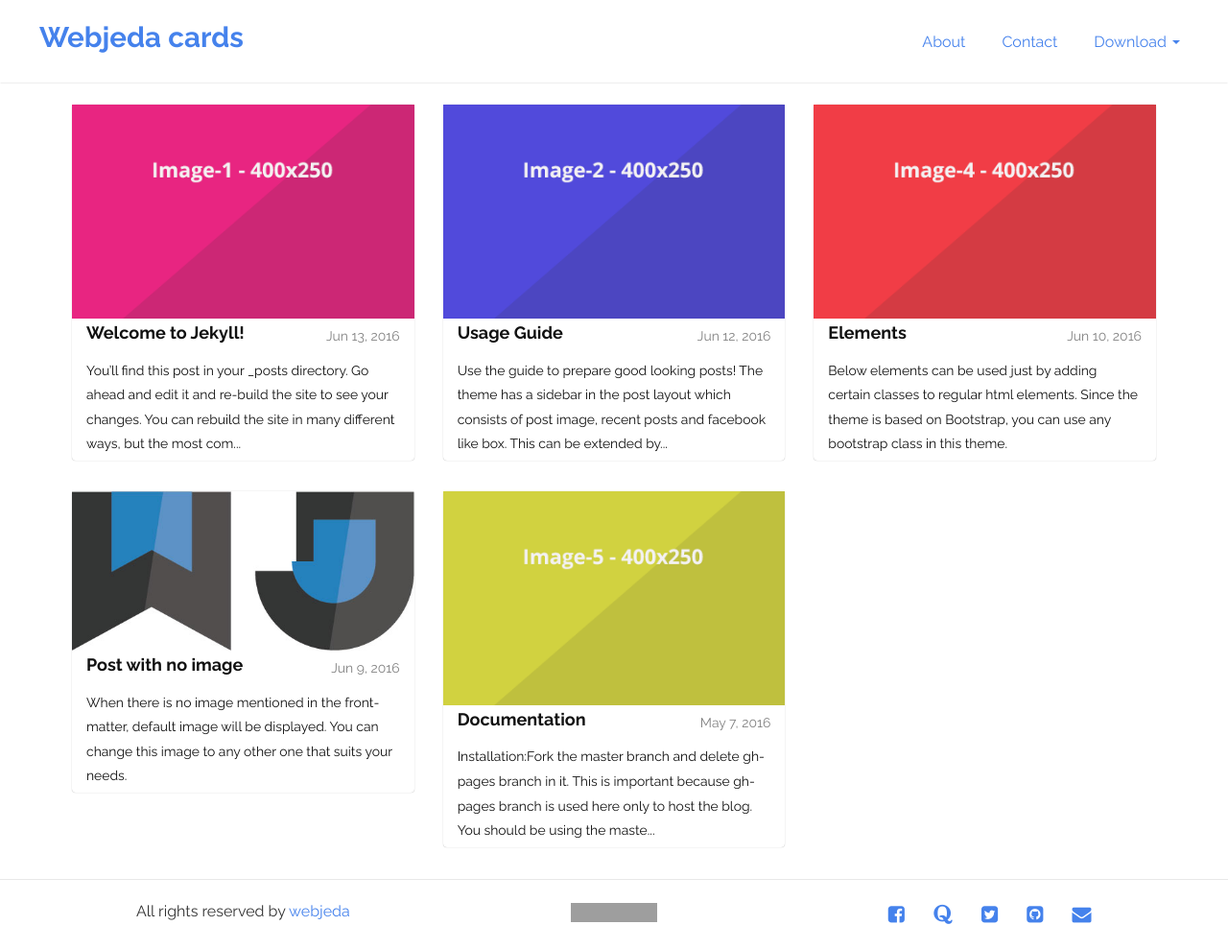
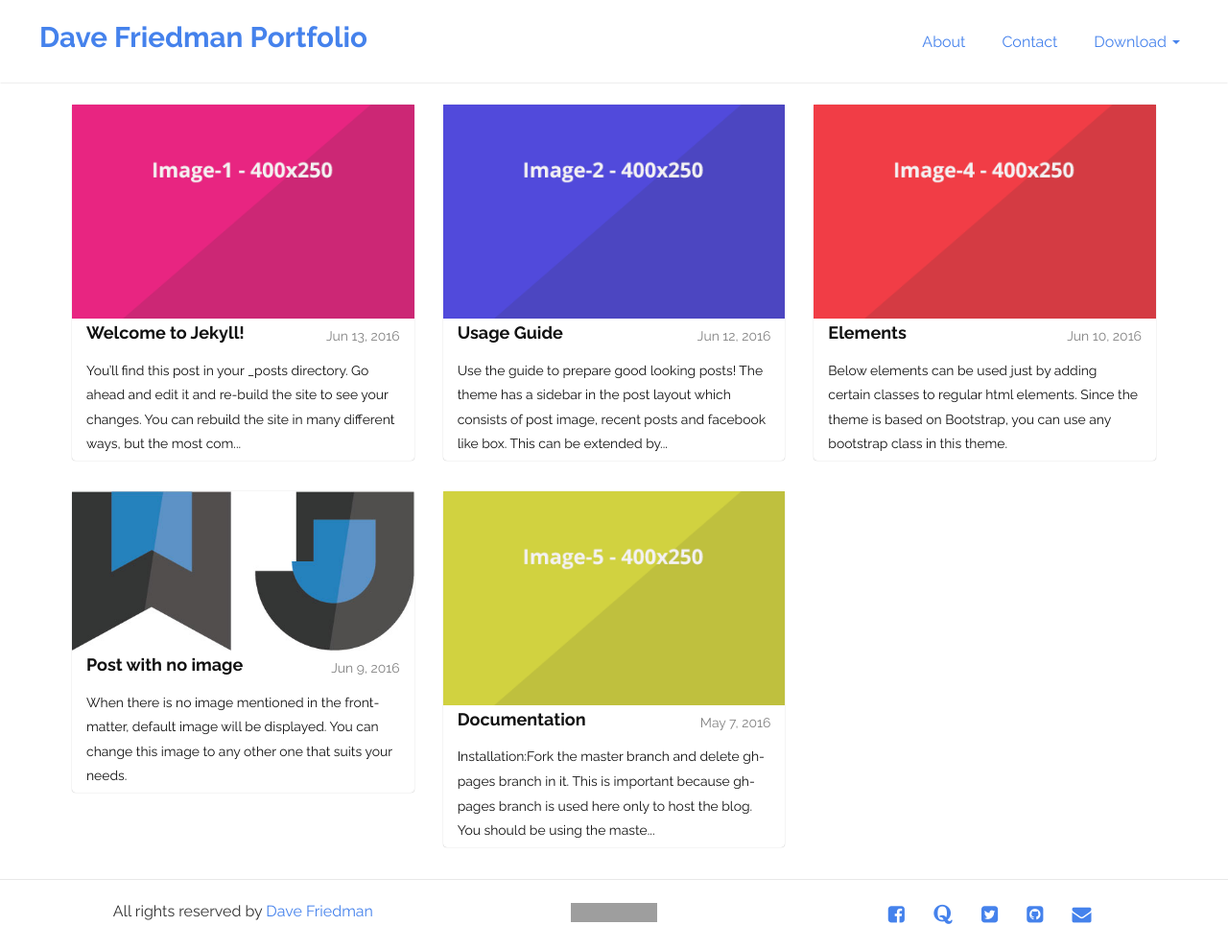
Before and after one commit to DaveFriedman/DaveFriedman.github.io, a Jekyll site: the page built from index.html, in a window 1280 px wide. Shown: the whole page at 96% size. Built offline with Jekyll 4.4.1, drawn with Linux system fonts in a browser that asks for light colours; the list of posts is cut into pages by our own code; grey boxes are pictures that could not be loaded.

Commit message:
personalization

```diff
--- a/_config.yml
+++ b/_config.yml
@@ -6,25 +6,25 @@
 # 'jekyll serve'. If you change this file, please restart the server process.
 
 # Site settings
-title: Webjeda cards
-email: your-email@domain.com
+title: Dave Friedman Portfolio
+email: DaveMFriedman@gmail.com
 description: > # this means to ignore newlines until "baseurl:"
   Webjeda Cards is a Bootstrap based jekyll theme for portfolio, photography or any kind of blog.
 
 
-baseurl: "/cards" # the subpath of your site, e.g. /blog
-url: "http://webjeda.com" # the base hostname & protocol for your site
+baseurl: "" # the subpath of your site, e.g. /blog
+url: "https://davefriedman.github.io" # the base hostname & protocol for your site
 
 #sidebar
 default-image: webjeda-logo-big.jpg # If there is no featured image in a post then this image will be showed. Also on all pages this image will be showed. Use a 500x250 image.
 
 #footer
 
-built-by: webjeda
+built-by: Dave Friedman
 
 copyright:
-   name: webjeda
-   link: 'http://blog.webjeda.com'
+   name: Dave Friedman
+   link: 'https://davefriedman.github.io/'
 
 # Build settings
 markdown: kramdown
@@ -40,17 +40,17 @@ disqus: yes
 disqus-shortname: webjeda-demo
 
 #social
-facebook: http://facebook.com/webjeda
-quora: http://quora.com/sharathdt
-twitter: http://twitter.com/@webjeda
-github: http://github.com/webjeda
-email: hello@webjeda.com
+facebook: http://facebook.com/davemfriedman1/
+quora: http://quora.com/nope
+twitter: ttps://twitter.com/Dave85604803
+github: http://github.com/davefriedman
+email: DaveMFriedman@gmail.com
 
 #facebook like box
-fb-like-box: yes
+fb-like-box: no
 fb-app-id: 549480635219583
-fb-page-url: https://www.facebook.com/webjeda/
-fb-page-title: webjeda
+fb-page-url: https://www.facebook.com/davemfriedman1/
+fb-page-title: DaveFriedman
 
 # Sass style
 sass:
```
